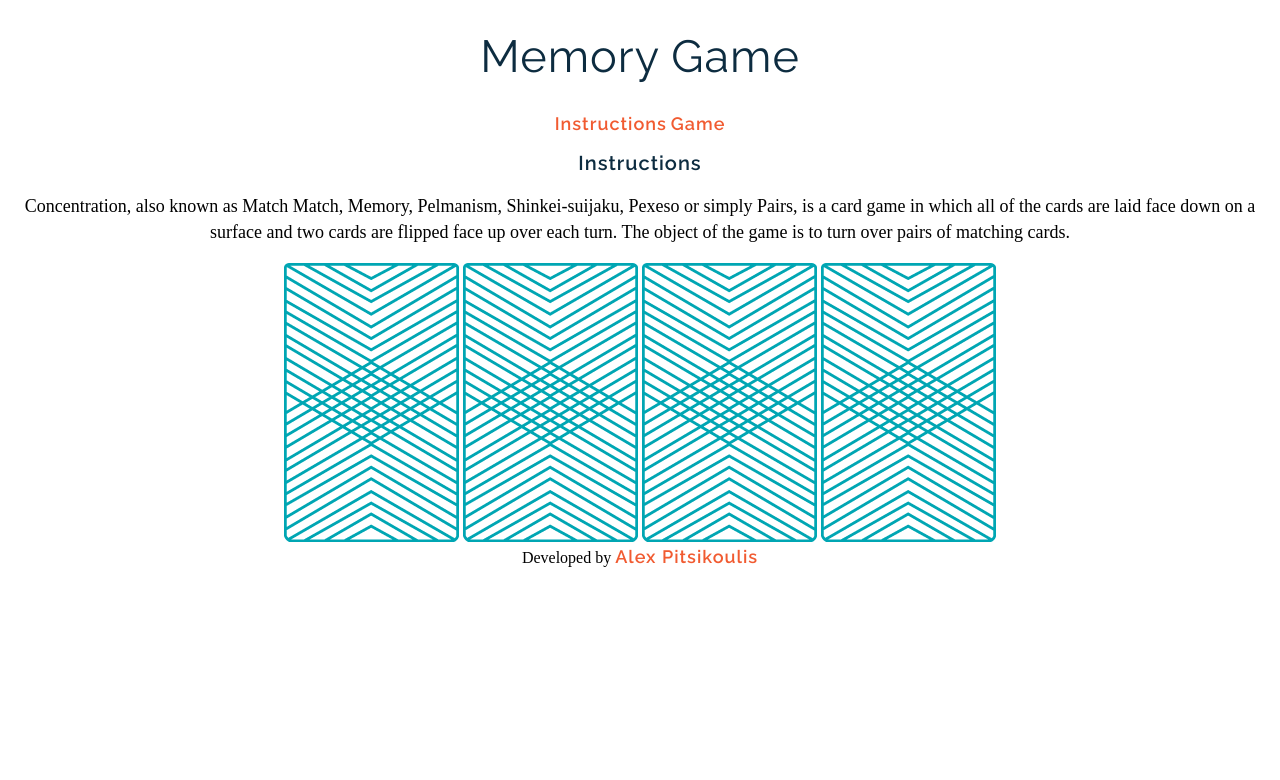
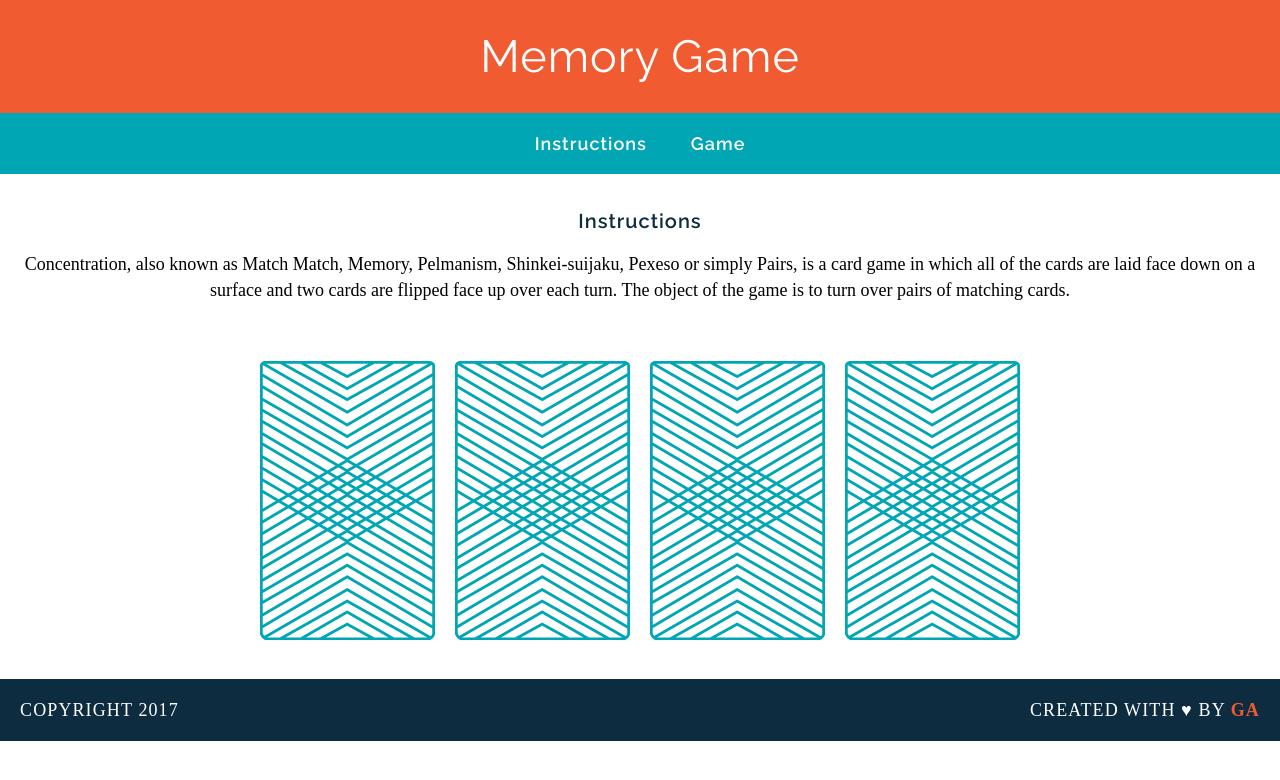
Before and after one commit to alexpitsikoulis/wdi-fundamentals-memorygame, a plain HTML site: page memory_game/index.html in a window 1280 px wide. Drawn offline with Linux system fonts and the light colour scheme; a web font is replaced by a local one.

Commit message:
added and styled footer

```diff
--- a/memory_game/css/style.css
+++ b/memory_game/css/style.css
@@ -1,12 +1,37 @@
 body {
     text-align: center;
+    margin: 0;
+}
+header {
+    background: #F15B31;
+    color: #FFFFFF;
+    padding: 30px 20px;
+}
+nav {
+    background: #00A6B3;
+    color: #FFFFFF;
+    padding: 20px 0;
+}
+main {
+    width: 850 px;
+    margin: 35px auto;
+}
+footer {
+    font-family: "Raleway", sans-serif;
+    text-transform: uppercase;
+    padding: 0 20px;
+    background: #0D2C40;
+    color: white;
+    font-size: 14px;
+    letter-spacing: .08em;
+    font-weight: 500;
 }
 h1 {
-    color: #0D2C40;
     font-family: "Raleway", sans-serif;
     font-size: 45px;
     font-weight: 400;
     letter-spacing: 1px;
+    margin: 0;
 }
 h2 {
     color: #0d2c40;
@@ -22,10 +47,36 @@ p {
 
 }
 a {
-    color: #F15B31;
+    color: #FFFFFF;
     font-family: "Raleway", sans-serif;
     font-size: 18px;
     font-weight: 600;
     letter-spacing: 1px;
     text-decoration: none;
+    margin: 0 20px;
+    border-bottom: 2px solid transparent;
 }
+a:hover {
+    border-bottom: 2px solid white;
+}
+img {
+    margin: 40px 8px 0 8px;
+}
+.copyright {
+    float: left;
+}
+.message {
+    float: right;
+}
+.name {
+    color: #F15B31;
+    font-weight: 700;
+}
+.clearfix:after {
+    visibility: hidden;
+    display: block;
+    content: " ";
+    clear: both;
+    height: 0;
+    font-size: 0;
+    }
--- a/memory_game/index.html
+++ b/memory_game/index.html
@@ -9,9 +9,14 @@
     <link href="/css/style.css" rel="stylesheet" type="text/css">
 </head>
 <body>
+    <header>
         <h1>Memory Game</h1>
+    </header>
+    <nav>
         <a href="#">Instructions</a>
         <a href="#">Game</a>
+    </nav>
+    <main>
         <h2>Instructions</h2>
         <p>Concentration, also known as Match Match, Memory, Pelmanism, Shinkei-suijaku, Pexeso or simply Pairs, is a card game in which all of the cards are laid face down on a surface and two cards are flipped face up over each turn. The object of the game is to turn over pairs of matching cards.</p>
         <div>
@@ -20,6 +25,10 @@
             <img src="/images/back.png" alt="King of Diamonds">
             <img src="/images/back.png" alt="King of Hearts">
         </div>
-    <footer>Developed by <a href="https://www.facebook.com/alexpitsikoulis" target=blank>Alex Pitsikoulis</a></footer>
+    </main>
+    <footer class="clearfix">
+        <p class="copyright">Copyright 2017</p>
+        <p class="message">Created with &hearts; by <span class="name">GA</span></p>
+    </footer>
 </body>
 </html>
```
Lines whose indentation alone changed are shown as unchanged.
